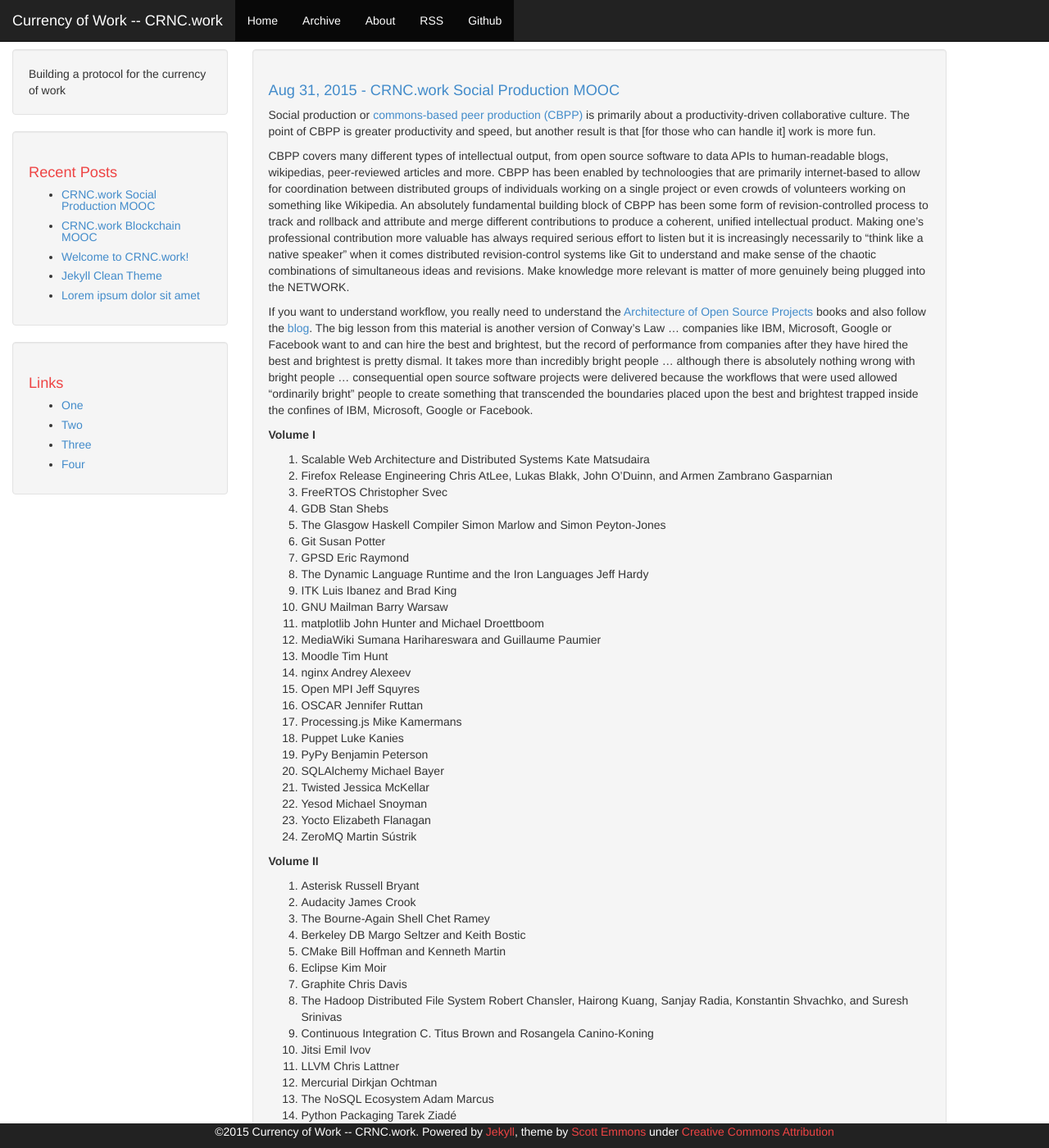
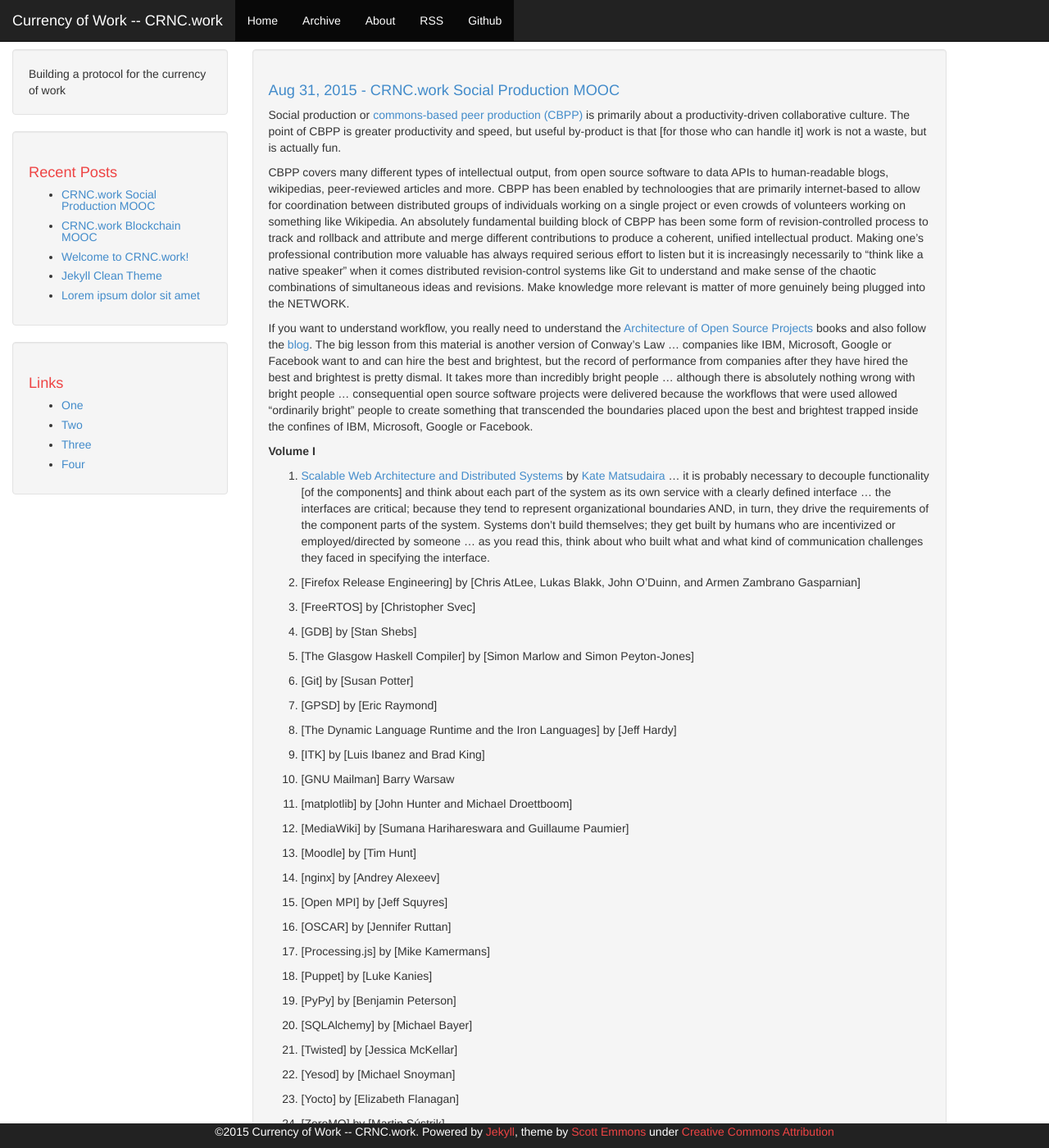
Before and after one commit to GYGbot/CRNC.work, a Jekyll site: the page built from _posts/2015-08-31-CNRC.work-Workflow.markdown, in a window 1280 px wide and 1400 px high. Shown: the whole window at 82% size. Built offline with Jekyll 4.4.1, drawn with Linux system fonts in a browser that asks for light colours; Markdown is read by kramdown in place of the engine named in the settings.

Commit message:
The Interfaces of Scaleable Web Architectures

```diff
--- a/_posts/2015-08-31-CNRC.work-Workflow.markdown
+++ b/_posts/2015-08-31-CNRC.work-Workflow.markdown
@@ -6,37 +6,60 @@ categories: Networking Technoloogy
 ---
 
 
-Social production or [commons-based peer production (CBPP)](https://en.wikipedia.org/wiki/Commons-based_peer_production) is primarily about a productivity-driven collaborative culture.  The point of CBPP is greater productivity and speed, but another result is that [for those who can handle it] work is more fun.
+Social production or [commons-based peer production (CBPP)](https://en.wikipedia.org/wiki/Commons-based_peer_production) is primarily about a productivity-driven collaborative culture.  The point of CBPP is greater productivity and speed, but useful by-product is that [for those who can handle it] work is not a waste, but is actually fun.
 
 CBPP covers many different types of intellectual output, from open source software to data APIs to human-readable blogs, wikipedias, peer-reviewed articles and more. CBPP has been enabled by technoloogies that are primarily internet-based to allow for coordination between distributed groups of individuals working on a single project or even crowds of volunteers working on something like Wikipedia.  An absolutely fundamental building block of CBPP has been some form of revision-controlled process to track and rollback and attribute and merge different contributions to produce a coherent, unified intellectual product.  Making one's professional contribution more valuable has always required serious effort to listen but it is increasingly necessarily to "think like a native speaker" when it comes distributed revision-control systems like Git to understand and make sense of the chaotic combinations of simultaneous ideas and revisions.  Make knowledge more relevant is matter of more genuinely being plugged into the NETWORK.
 
 If you want to understand workflow, you really need to understand the [Architecture of Open Source Projects](http://aosabook.org/en/index.html) books and also follow the [blog](http://aosabook.org/blog/).  The big lesson from this material is another version of Conway's Law ... companies like IBM, Microsoft, Google or Facebook want to and can hire the best and brightest, but the record of performance from companies after they have hired the best and brightest is pretty dismal.  It takes more than incredibly bright people ... although there is absolutely nothing wrong with bright people ... consequential open source software projects were delivered because the workflows that were used allowed "ordinarily bright" people to create something that transcended the boundaries placed upon the best and brightest trapped inside the confines of IBM, Microsoft, Google or Facebook.
 
 **Volume I**
-1.  Scalable Web Architecture and Distributed Systems	Kate Matsudaira
-2.	Firefox Release Engineering	Chris AtLee, Lukas Blakk, John O'Duinn, and Armen Zambrano Gasparnian
-3.	FreeRTOS	Christopher Svec
-4.	GDB	Stan Shebs
-5.	The Glasgow Haskell Compiler	Simon Marlow and Simon Peyton-Jones
-6.	Git	Susan Potter
-7.	GPSD	Eric Raymond
-8.	The Dynamic Language Runtime and the Iron Languages	Jeff Hardy
-9.	ITK	Luis Ibanez and Brad King
-10.	GNU Mailman	Barry Warsaw
-11.	matplotlib	John Hunter and Michael Droettboom
-12.	MediaWiki	Sumana Harihareswara and Guillaume Paumier
-13.	Moodle	Tim Hunt
-14.	nginx	Andrey Alexeev
-15.	Open MPI	Jeff Squyres
-16.	OSCAR	Jennifer Ruttan
-17.	Processing.js	Mike Kamermans
-18.	Puppet	Luke Kanies
-19.	PyPy	Benjamin Peterson
-20.	SQLAlchemy	Michael Bayer
-21.	Twisted	Jessica McKellar
-22.	Yesod	Michael Snoyman
-23.	Yocto	Elizabeth Flanagan
-24.	ZeroMQ	Martin Sústrik
+1.  [Scalable Web Architecture and Distributed Systems](http://aosabook.org/en/distsys.html) by [Kate Matsudaira](http://katemats.com/) ... it is probably necessary to decouple functionality [of the components] and think about each part of the system as its own service with a clearly defined interface ... the interfaces are critical; because they tend to represent organizational boundaries AND, in turn, they drive the requirements of the component parts of the system.  Systems don't build themselves; they get built by humans who are incentivized or employed/directed by someone ... as you read this, think about who built what and what kind of communication challenges they faced in specifying the interface.
+
+2.	[Firefox Release Engineering]	by [Chris AtLee, Lukas Blakk, John O'Duinn, and Armen Zambrano Gasparnian]
+
+3.	[FreeRTOS] by [Christopher Svec]
+
+4.	[GDB] by [Stan Shebs]
+
+5.	[The Glasgow Haskell Compiler] by [Simon Marlow and Simon Peyton-Jones]
+
+6.	[Git]	by [Susan Potter]
+
+7.	[GPSD] by	[Eric Raymond]
+
+8.	[The Dynamic Language Runtime and the Iron Languages]	by [Jeff Hardy]
+
+9.	[ITK]	by [Luis Ibanez and Brad King]
+
+10.	[GNU Mailman]	Barry Warsaw
+
+11.	[matplotlib] by [John Hunter and Michael Droettboom]
+
+12.	[MediaWiki]	by [Sumana Harihareswara and Guillaume Paumier]
+
+13.	[Moodle] by [Tim Hunt]
+
+14.	[nginx] by [Andrey Alexeev]
+
+15.	[Open MPI] by [Jeff Squyres]
+
+16.	[OSCAR]	by [Jennifer Ruttan]
+
+17.	[Processing.js] by [Mike Kamermans]
+
+18.	[Puppet] by	[Luke Kanies]
+
+19.	[PyPy] by	[Benjamin Peterson]
+
+20.	[SQLAlchemy] by	[Michael Bayer]
+
+21.	[Twisted] by	[Jessica McKellar]
+
+22.	[Yesod] by	[Michael Snoyman]
+
+23.	[Yocto]	by [Elizabeth Flanagan]
+
+24.	[ZeroMQ] by	[Martin Sústrik]
 
 **Volume II**
 1.	Asterisk	Russell Bryant
```
Also changed, not shown: 3 other files.
